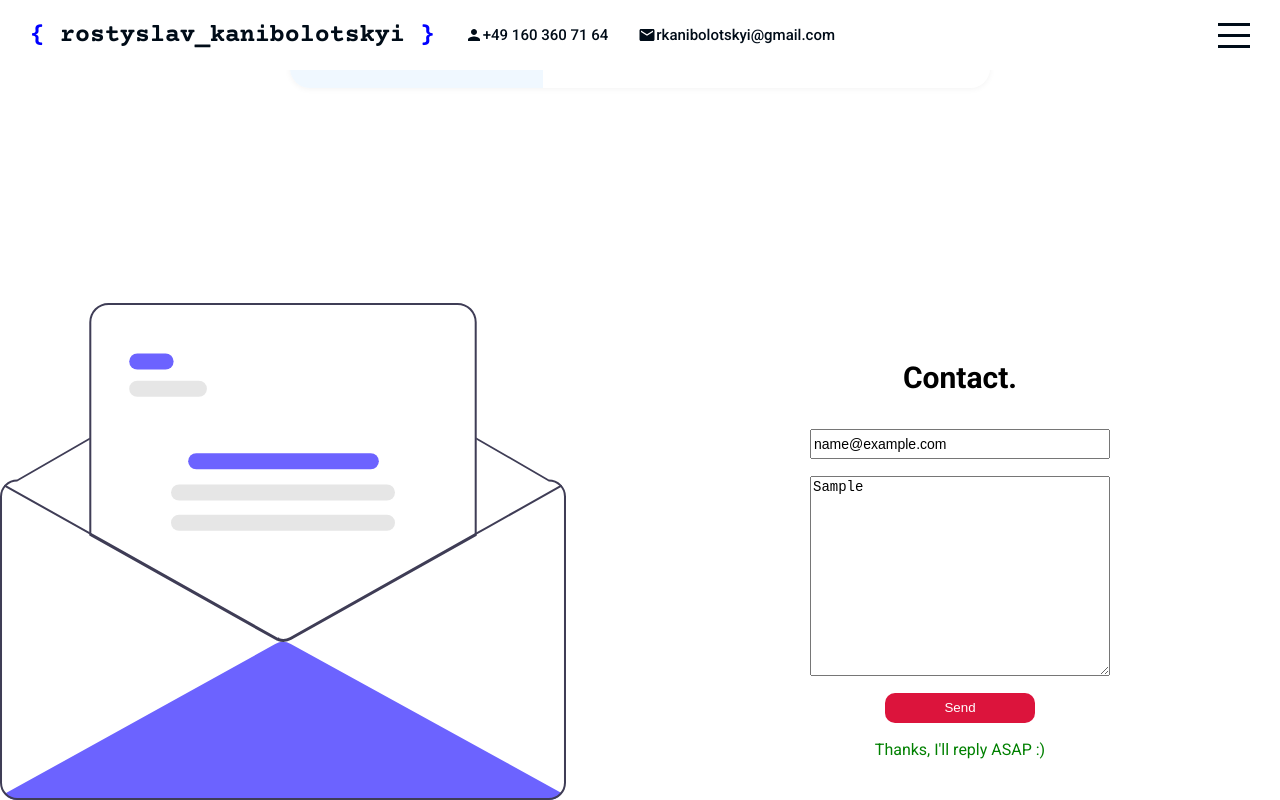
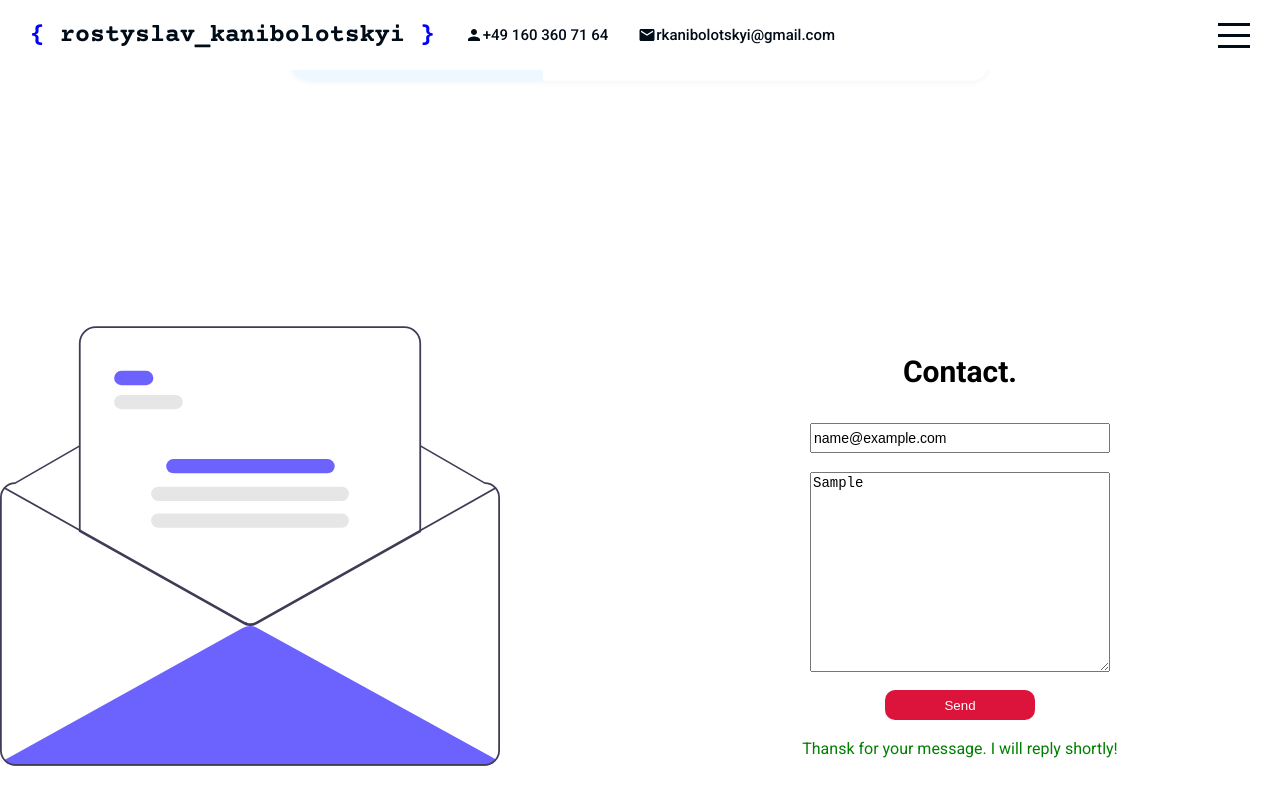
Before and after one commit to Rostysaurus/my_portfolio, a Next.js app: page / in a window 1280 px wide. Both pictures are taken after typing "name@example.com", "Sample" into the empty fields and a click on the button "Send". Built offline with nearby package versions, Linux system fonts and the light colour scheme.

Commit message:
adding effects

```diff
--- a/components/contact/Contact.jsx
+++ b/components/contact/Contact.jsx
@@ -1,5 +1,6 @@
 import classes from './contact.module.scss'
 import { useState } from "react";
+import Image from 'next/image';
 
 
 export default function Contact() {
@@ -12,7 +13,7 @@ export default function Contact() {
   return (
     <div className={classes.contact} id="contact">
       <div className={classes.left}>
-        <img src="assets/message.svg" alt="" />
+        <Image src="/assets/message.svg" alt="" width={500} height={500}/>
       </div>
       <div className={classes.right}>
         <h2>Contact.</h2>
@@ -20,7 +21,7 @@ export default function Contact() {
           <input type="text" placeholder="Email" />
           <textarea placeholder="Message"></textarea>
           <button type="submit">Send</button>
-          {message && <span>Thanks, I'll reply ASAP :)</span>}
+          {message && <span>Thansk for your message. I will reply shortly!</span>}
         </form>
       </div>
     </div>
--- a/components/contact/contact.module.scss
+++ b/components/contact/contact.module.scss
@@ -14,7 +14,7 @@
     }
   }
   .right {
-    flex: 1;
+    flex: 1 ;
     display: flex;
     flex-direction: column;
     align-items: center;
--- a/components/intro/Intro.jsx
+++ b/components/intro/Intro.jsx
@@ -8,18 +8,18 @@ export default function Intro() {
 
   const textRef = useRef()
 
-  // useEffect(() => {
-  //   init(textRef.current, {
-  //     showCursor: false,
-  //     strings: ['Web Developer' ]
-  //   })
-  // }, [])
+  useEffect(() => {
+    init(textRef.current, {
+      showCursor: false,
+      strings: ['Web Developer' ]
+    })
+  }, [])
 
   return (
     <div className={classes.intro} id="intro">
       <div className={classes.left}>
         <div className={classes.imageContainer}>
-          <img className={classes.img} src="/assets/myself_improved.jpg" alt="Rostyslav" />
+          <Image className={classes.img} src="/assets/myself_improved.jpg" alt="Rostyslav" width={700} height={500}/>
         </div>
       </div>
       <div className={classes.right}>
--- a/components/works/Works.jsx
+++ b/components/works/Works.jsx
@@ -49,7 +49,7 @@ export default function Works() {
                   </div>
                 </div>
                 <div className={classes.right}>
-                  <img src={project.image} alt="" />
+                  <Image src={project.image} alt="" width={700} height={500}/>
                 </div>
             </div>
         </div>
--- a/next.config.js
+++ b/next.config.js
@@ -3,4 +3,10 @@ const nextConfig = {
   reactStrictMode: true,
 }
 
-module.exports = nextConfig
+module.exports = {
+  eslint: {
+    // Warning: This allows production builds to successfully complete even if
+    // your project has ESLint errors.
+    ignoreDuringBuilds: true,
+  },
+}
```
Also changed, not shown: 2 other files (tests, documents, lock files or other folders).
